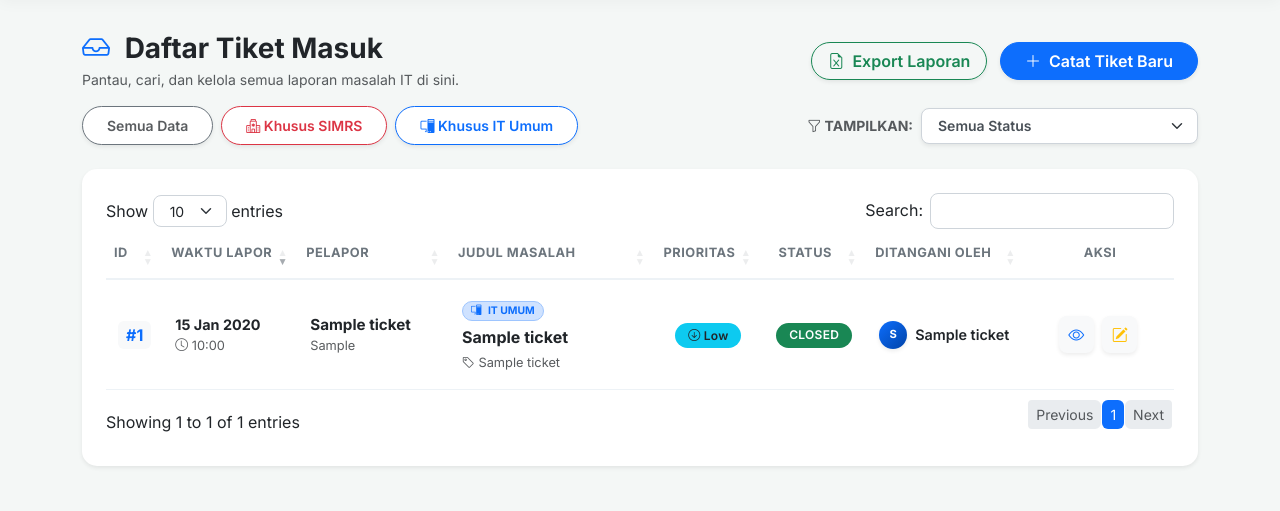
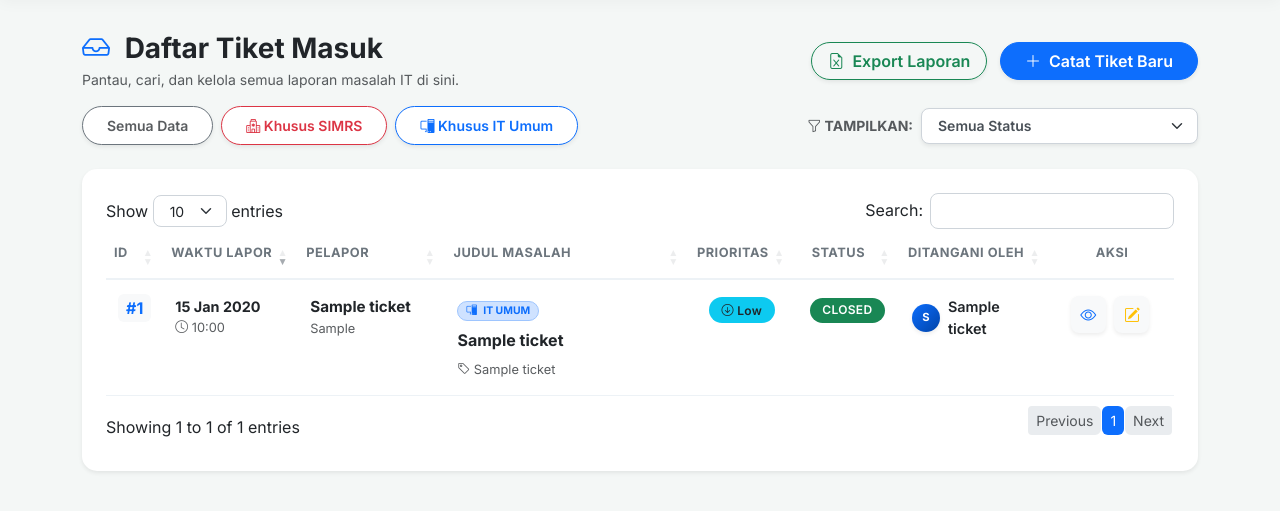
Before and after one commit to BaymaxSinz/aplikasi-ticketing-it, a CodeIgniter 4 app: the page made by app/Views/tickets/index.php in a window 1280 px wide. Shown: the part 72-583 px from the top of the page. Run offline with PHP 8.4 and a stand-in for CodeIgniter, Linux system fonts and the light colour scheme; the template is opened without the code that fills it: most values are stand-ins (such as "Sample title", 1, 10 or a date in 2020); data that the repository does not hold is empty; some libraries are stand-ins or nearby versions.

Commit message:
Perbaiki Jam dan Tampilan Daftar Tiket

```diff
--- a/app/Config/App.php
+++ b/app/Config/App.php
@@ -133,7 +133,7 @@ class App extends BaseConfig
      * @see https://www.php.net/manual/en/timezones.php for list of timezones
      *      supported by PHP.
      */
-    public string $appTimezone = 'UTC';
+    public string $appTimezone = 'Asia/Makassar';
 
     /**
      * --------------------------------------------------------------------------
--- a/app/Views/tickets/index.php
+++ b/app/Views/tickets/index.php
@@ -8,7 +8,9 @@
 
 <style>
     .table-custom th { font-size: 0.8rem; letter-spacing: 0.5px; text-transform: uppercase; color: #6c757d; border-bottom: 2px solid #edf2f6 !important; padding-bottom: 1rem; white-space: nowrap; }
-    .table-custom td { padding: 1rem 0.75rem; border-bottom: 1px solid #edf2f6; color: #495057; vertical-align: middle; }
+    /* Memastikan td memiliki vertical-align top agar saat judul panjang, teks kolom lain tetap sejajar rapi di atas */
+    .table-custom td { padding: 1rem 0.75rem; border-bottom: 1px solid #edf2f6; color: #495057; vertical-align: top; }
+
     .btn-action { border-radius: 8px; padding: 0.4rem 0.6rem; transition: all 0.2s; border: none; }
     .btn-action:hover { transform: translateY(-2px); }
     .badge-custom { padding: 0.4rem 0.8rem; border-radius: 50px; font-weight: 600; font-size: 0.75rem; letter-spacing: 0.3px; }
@@ -22,7 +24,6 @@
     .page-link { border-radius: 6px; margin: 0 2px; color: #495057; border: none; }
     .page-link:hover { background-color: #f0f4ff; color: #0d6efd; }
 
-    /* Tambahan Style untuk Dropdown Filter Custom */
     .custom-status-filter {
         border-radius: 8px;
         padding: 0.4rem 2rem 0.4rem 1rem;
@@ -33,11 +34,7 @@
         cursor: pointer;
         transition: all 0.2s;
     }
-    .custom-status-filter:focus {
-        border-color: #86b7fe;
-        box-shadow: 0 0 0 0.25rem rgba(13, 110, 253, 0.1);
-        outline: none;
-    }
+    .custom-status-filter:focus { border-color: #86b7fe; box-shadow: 0 0 0 0.25rem rgba(13, 110, 253, 0.1); outline: none; }
 </style>
 
 <!-- Header Halaman & Tombol Aksi -->
@@ -49,7 +46,6 @@
         <p class="text-muted small mt-1 mb-0">Pantau, cari, dan kelola semua laporan masalah IT di sini.</p>
     </div>
     <div class="col-md-7 text-md-end mt-3 mt-md-0">
-        <!-- Tombol Export membawa filter aktif -->
         <a href="<?= base_url('tickets/export' . (!empty($active_type) ? '?type='.$active_type : '')) ?>" class="btn btn-outline-success shadow-sm rounded-pill px-3 me-2 fw-semibold">
             <i class="bi bi-file-earmark-excel me-1"></i> Export Laporan
         </a>
@@ -61,8 +57,6 @@
 
 <!-- BARIS FILTER: Tab Kategori (Kiri) & Dropdown Status (Kanan) -->
 <div class="d-flex flex-column flex-md-row justify-content-between align-items-md-center mb-4 gap-3">
-
-    <!-- Filter Tipe (Pill Tabs) -->
     <div class="d-flex gap-2 flex-wrap">
         <a href="<?= base_url('tickets') ?>" class="btn btn-sm <?= empty($active_type) ? 'btn-dark' : 'btn-outline-secondary bg-white text-muted' ?> rounded-pill px-4 py-2 shadow-sm fw-semibold" style="transition: all 0.2s;">
             Semua Data
@@ -74,8 +68,6 @@
             <i class="bi bi-pc-display"></i> Khusus IT Umum
         </a>
     </div>
-
-    <!-- Filter Status (Live DataTables Dropdown) -->
     <div class="d-flex align-items-center">
         <label class="me-2 small text-muted fw-bold text-nowrap"><i class="bi bi-funnel"></i> TAMPILKAN:</label>
         <select id="statusFilter" class="form-select form-select-sm custom-status-filter shadow-sm">
@@ -86,10 +78,8 @@
             <option value="Closed">Sudah Selesai (Closed)</option>
         </select>
     </div>
-
 </div>
 
-<!-- Notifikasi Sukses -->
 <?php if (session()->getFlashdata('success')) : ?>
     <div class="alert alert-success alert-dismissible fade show border-0 shadow-sm rounded-3 d-flex align-items-center" role="alert">
         <i class="bi bi-check-circle-fill fs-5 me-3"></i>
@@ -101,17 +91,18 @@
 <div class="card border-0 shadow-sm" style="border-radius: 15px;">
     <div class="card-body p-4">
         <div class="table-responsive pb-2">
-            <table id="ticketTable" class="table table-borderless table-hover align-middle table-custom mb-0 w-100">
+            <table id="ticketTable" class="table table-borderless table-hover table-custom mb-0 w-100">
                 <thead>
                     <tr>
+                        <!-- Penyesuaian Lebar Kolom (Judul diperlebar jadi 25%) -->
                         <th width="5%">ID</th>
                         <th width="12%">Waktu Lapor</th>
                         <th width="15%">Pelapor</th>
-                        <th width="20%">Judul Masalah</th>
+                        <th width="25%">Judul Masalah</th>
                         <th width="8%" class="text-center">Prioritas</th>
                         <th width="10%" class="text-center">Status</th>
-                        <th width="15%">Ditangani Oleh</th>
-                        <th width="15%" class="text-center" data-orderable="false">Aksi</th>
+                        <th width="13%">Ditangani Oleh</th>
+                        <th width="12%" class="text-center" data-orderable="false">Aksi</th>
                     </tr>
                 </thead>
 
@@ -134,21 +125,21 @@
                                 </td>
 
                                 <td>
-                                    <!-- BADGE TIPE TIKET SIMRS / UMUM -->
                                     <?php if ($t['ticket_type'] === 'simrs') : ?>
-                                        <span class="badge bg-danger-subtle text-danger border border-danger-subtle rounded-pill px-2 mb-1" style="font-size: 0.65rem;">
+                                        <span class="badge bg-danger-subtle text-danger border border-danger-subtle rounded-pill px-2 mb-2 d-inline-block" style="font-size: 0.65rem;">
                                             <i class="bi bi-hospital me-1"></i> SIMRS
                                         </span>
                                     <?php else : ?>
-                                        <span class="badge bg-primary-subtle text-primary border border-primary-subtle rounded-pill px-2 mb-1" style="font-size: 0.65rem;">
+                                        <span class="badge bg-primary-subtle text-primary border border-primary-subtle rounded-pill px-2 mb-2 d-inline-block" style="font-size: 0.65rem;">
                                             <i class="bi bi-pc-display me-1"></i> IT UMUM
                                         </span>
                                     <?php endif; ?>
 
-                                    <div class="fw-bold text-dark text-truncate" style="max-width: 220px;" title="<?= esc($t['title']) ?>">
+                                    <!-- Class text-truncate dan max-width DIHAPUS, biarkan teks membungkus (wrap) alami ke bawah -->
+                                    <div class="fw-bold text-dark mb-1" style="line-height: 1.4;">
                                         <?= esc($t['title']) ?>
                                     </div>
-                                    <span class="text-muted" style="font-size: 0.8rem;"><i class="bi bi-tag"></i> <?= esc($t['category_name']) ?></span>
+                                    <span class="text-muted d-block mt-2" style="font-size: 0.8rem;"><i class="bi bi-tag"></i> <?= esc($t['category_name']) ?></span>
                                 </td>
 
                                 <td class="text-center">
@@ -165,9 +156,9 @@
                                     <?php if ($t['status'] === 'open') : ?>
                                         <span class="badge badge-custom bg-secondary text-uppercase">Open</span>
                                     <?php elseif ($t['status'] === 'in progress') : ?>
-                                        <span class="badge badge-custom bg-primary text-uppercase">In Progress</span>
+                                        <span class="badge badge-custom bg-primary text-uppercase">In Prog</span>
                                     <?php elseif ($t['status'] === 'resolved') : ?>
-                                        <span class="badge badge-custom bg-info text-dark text-uppercase">Resolved</span>
+                                        <span class="badge badge-custom bg-info text-dark text-uppercase">Resolv</span>
                                     <?php else : ?>
                                         <span class="badge badge-custom bg-success text-uppercase">Closed</span>
                                     <?php endif; ?>
@@ -176,7 +167,7 @@
                                 <td>
                                     <?php if (!empty($t['technician_name'])) : ?>
                                         <div class="d-flex align-items-center">
-                                            <div class="avatar-sm me-2 shadow-sm">
+                                            <div class="avatar-sm me-2 shadow-sm flex-shrink-0">
                                                 <?= strtoupper(substr($t['technician_name'], 0, 1)) ?>
                                             </div>
                                             <span class="fw-semibold text-dark" style="font-size: 0.9rem;"><?= esc($t['technician_name']) ?></span>
@@ -186,7 +177,7 @@
                                     <?php endif; ?>
                                 </td>
 
-                                <td class="text-center">
+                                <td class="text-center text-nowrap">
                                     <a href="<?= base_url('tickets/detail/'.$t['id']) ?>" class="btn btn-light text-primary btn-action shadow-sm" title="Lihat Detail">
                                         <i class="bi bi-eye"></i>
                                     </a>
@@ -213,7 +204,6 @@
 <script src="https://cdn.datatables.net/1.13.6/js/dataTables.bootstrap5.min.js"></script>
 <script>
     $(document).ready(function() {
-        // Inisialisasi DataTables dan simpan ke dalam variabel 'table'
         var table = $('#ticketTable').DataTable({
             language: { url: '//cdn.datatables.net/plug-ins/1.13.6/i18n/id.json' },
             order: [[1, 'desc']],
@@ -223,10 +213,7 @@
             }
         });
 
-        // Script khusus untuk Live Filter Status
         $('#statusFilter').on('change', function() {
-            // Kolom Status berada di index ke-5 (dihitung dari 0: ID=0, Waktu=1, Pelapor=2, Judul=3, Prioritas=4, Status=5)
-            // search() akan memfilter kata kunci, lalu draw() akan merender ulang tabel secara live
             table.column(5).search(this.value).draw();
         });
     });
```
